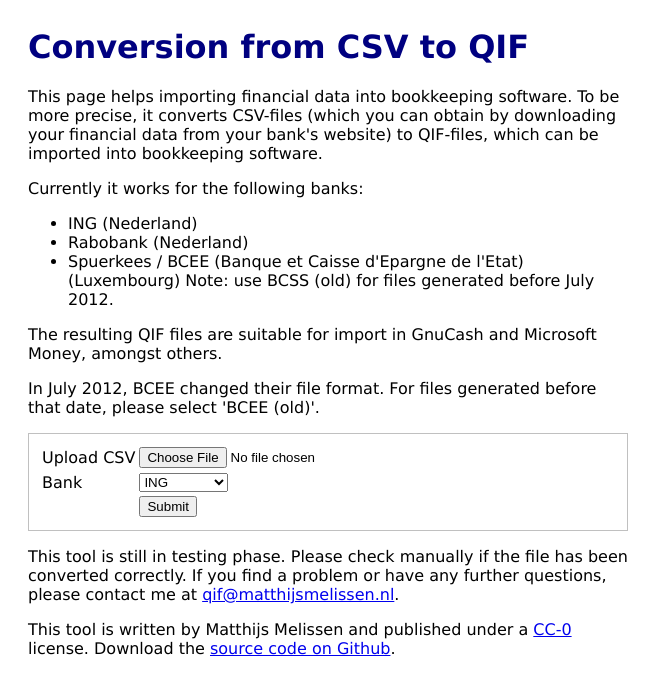
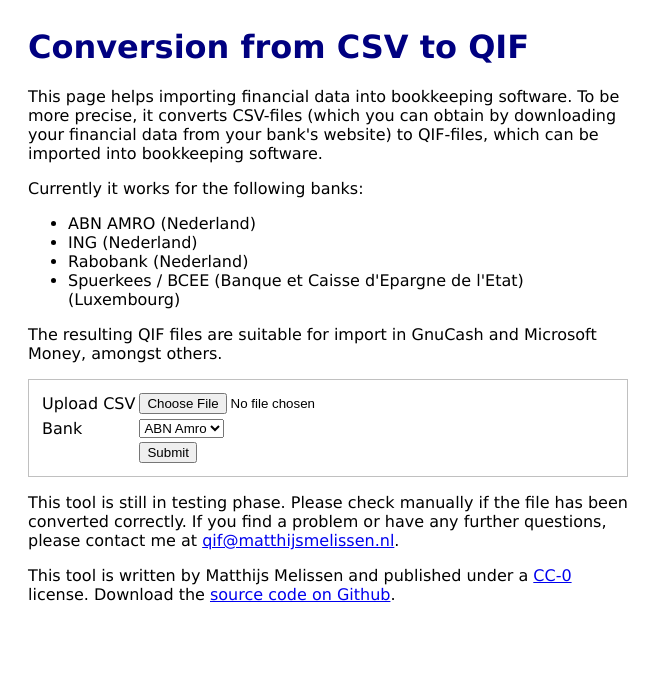
Before and after one commit to matthijsmelissen/qif-converter, a PHP site: page / in a window 1280 px wide. Shown: the top 695 px of the page, without its empty margins (0-663 px from the left). Run offline with PHP 8.4, Linux system fonts and the light colour scheme.

Commit message:
Add support for ABN Amro

```diff
--- a/convert.php
+++ b/convert.php
@@ -3,7 +3,7 @@ $oldFileName = $_FILES['csv']['name'];
 $bank = $_POST['bank'];
 
 if (substr($oldFileName,-4) != '.csv') { $error = "Filename should end in .csv!"; }
-if (!($bank == "ing" || $bank == "bcee" || $bank == "bceeOld" || $bank == "rabobank")) { $error = "Choose a bank!"; }
+if (!($bank == "abnamro" || $bank == "ing" || $bank == "rabobank" || $bank == "bcee" || $bank == "bceeOld")) { $error = "Choose a bank!"; }
 
 if ($error) {
 	echo $error;
--- a/index.php
+++ b/index.php
@@ -12,19 +12,18 @@ This page helps importing financial data into bookkeeping software. To be more p
 
 <p>Currently it works for the following banks:</p>
 <ul>
+<li>ABN AMRO (Nederland)</li>
 <li>ING (Nederland)</li>
 <li>Rabobank (Nederland)</li>
-<li>Spuerkees / BCEE (Banque et Caisse d'Epargne de l'Etat) (Luxembourg) Note: use BCSS (old) for files generated before July 2012.</li>
+<li>Spuerkees / BCEE (Banque et Caisse d'Epargne de l'Etat) (Luxembourg)</li>
 </ul>
 
 <p>The resulting QIF files are suitable for import in GnuCash and Microsoft Money, amongst others.</p>
 
-<p>In July 2012, BCEE changed their file format. For files generated before that date, please select 'BCEE (old)'.</p>
-
 <form method="post" enctype="multipart/form-data" action="convert.php">
 <table>
 <tr><label><td>Upload CSV</td><td><input type="file" name="csv" /></label></td></tr>
-<tr><label><td>Bank</td><td><select name="bank"><option value="ing">ING</option><option value="rabobank">Rabobank</option><option value="bcee">BCEE</option><option value="bceeOld">BCEE (old)</option></select></label></td></tr>
+<tr><label><td>Bank</td><td><select name="bank"><option value="abnamro">ABN Amro</option><option value="ing">ING</option><option value="rabobank">Rabobank</option><option value="bcee">BCEE</option></select></label></td></tr>
 <tr><td>&nbsp;</td><td><input type="submit" value="Submit"></td></tr>
 </table>
 </form>
```
Also changed, not shown: run.php (+15 -2 lines).
